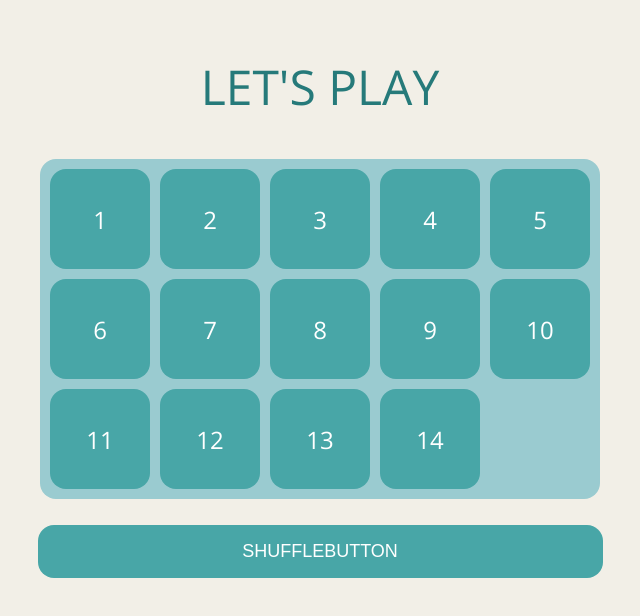
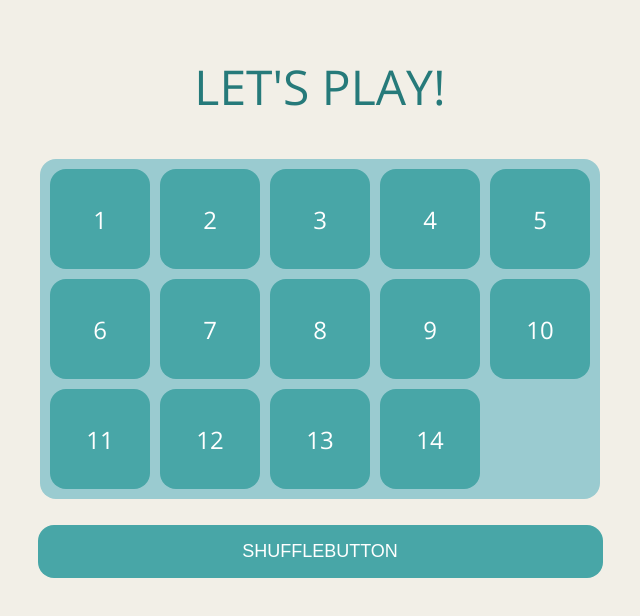
Before and after one commit to carolinmimmie/n-puzzle, a React (Vite) app: page / in a window 1280 px wide. Shown: the top 616 px of the page, without its empty margins (320-960 px from the left). Built offline with nearby package versions, Linux system fonts and the light colour scheme.

Commit message:
framemotion on header

```diff
--- a/src/components/Header.tsx
+++ b/src/components/Header.tsx
@@ -1,5 +1,15 @@
+import { motion } from "framer-motion";
 const Header = () => {
-  return <div className="header">Let's Play</div>;
+  return (
+    <motion.div
+      initial={{ opacity: 0, scale: 1.8 }}
+      animate={{ opacity: 1, scale: 1 }}
+      transition={{ duration: 3 }}
+      className="header"
+    >
+      Let's Play!
+    </motion.div>
+  );
 };
 
 export default Header;
--- a/src/styles/_header.scss
+++ b/src/styles/_header.scss
@@ -1,4 +1,5 @@
 @use "variables" as v;
+
 .header {
   text-align: center;
   text-transform: uppercase;
```
